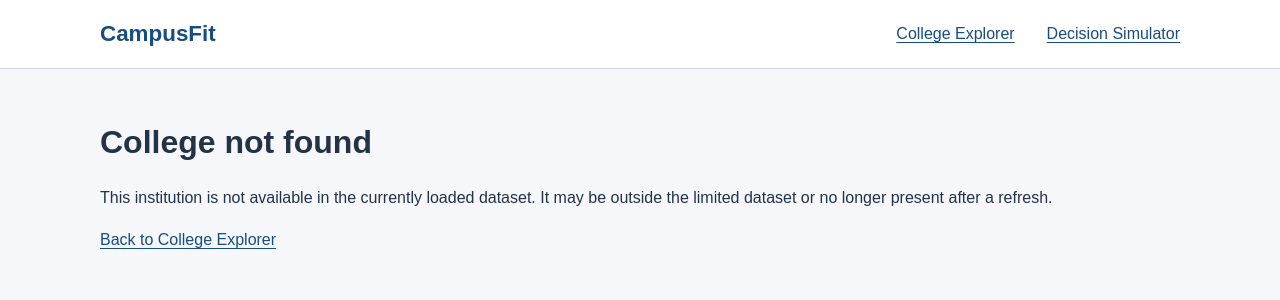
After one commit to Yug-More/CampusFit, a Flask app: template templates/college_detail.html in a window 1280 px wide. The commit adds this page. Shown: the top 300 px of the page. Run offline with Flask 3, Linux system fonts and the light colour scheme; the template is opened without the code that fills it, so the values that code supplies are empty.

Commit message:
feat: add college profiles

```diff
--- a/app.py
+++ b/app.py
@@ -39,6 +39,19 @@ def explorer():
     )
 
 
+@app.route("/college/<int:school_id>")
+def college_detail(school_id):
+    records = get_available_college_data()[0]
+    states, institution_types = get_filter_options(records)
+    selected, _, _ = validate_filters(request.args, states, institution_types)
+    back_query = {key: value for key, value in selected.items() if key in request.args}
+    back_url = url_for("explorer", **back_query)
+    for college in records:
+        if college["school_id"] == school_id:
+            return render_template("college_detail.html", college=college, back_url=back_url)
+    return render_template("college_detail.html", college=None, back_url=back_url), 404
+
+
 @app.route("/simulator")
 def simulator():
     return render_template("simulator_placeholder.html")
--- a/static/css/style.css
+++ b/static/css/style.css
@@ -61,6 +61,12 @@ main {
 h1,
 h2 {
     line-height: 1.3;
+}
+
+h1,
+tbody th,
+.college-details dd {
+    overflow-wrap: anywhere;
 }
 
 section {
@@ -181,3 +187,17 @@ thead {
 tbody tr:nth-child(even) {
     background: #f8fafc;
 }
+
+.college-details {
+    display: grid;
+    grid-template-columns: repeat(auto-fit, minmax(min(100%, 240px), 1fr));
+    gap: 1rem;
+}
+
+.college-details dt {
+    font-weight: bold;
+}
+
+.college-details dd {
+    margin: 0.25rem 0 0;
+}
--- /dev/null
+++ b/templates/college_detail.html
@@ -0,0 +1,28 @@
+{% extends "base.html" %}
+
+{% block title %}{{ college.name if college else 'College not found' }} | CampusFit{% endblock %}
+
+{% block content %}
+{% if college %}
+<h1>{{ college.name }}</h1>
+<p>Institution information from the currently loaded College Scorecard data.</p>
+<section aria-labelledby="details-heading">
+    <h2 id="details-heading">College details</h2>
+    <dl class="college-details">
+        <div><dt>City</dt><dd>{{ college.city or 'Not available' }}</dd></div>
+        <div><dt>State</dt><dd>{{ college.state or 'Not available' }}</dd></div>
+        <div><dt>Institution type</dt><dd>{{ college.institution_type or 'Not available' }}</dd></div>
+        <div><dt>Student size</dt><dd>{{ '{:,}'.format(college.student_size) if college.student_size is not none else 'Not available' }}</dd></div>
+        <div><dt>In-state tuition and fees</dt><dd>{{ '${:,.0f}'.format(college.tuition_in_state) if college.tuition_in_state is not none else 'Not available' }}</dd></div>
+        <div><dt>Out-of-state tuition and fees</dt><dd>{{ '${:,.0f}'.format(college.tuition_out_of_state) if college.tuition_out_of_state is not none else 'Not available' }}</dd></div>
+        <div><dt>Graduation rate (150% time)</dt><dd>{{ '{:.1%}'.format(college.graduation_rate) if college.graduation_rate is not none else 'Not available' }}</dd></div>
+        <div><dt>Median earnings (10 years after entry)</dt><dd>{{ '${:,.0f}'.format(college.median_earnings) if college.median_earnings is not none else 'Not available' }}</dd></div>
+    </dl>
+    <p>Graduation rates concern first-time, full-time students completing within 150% of normal time. Earnings concern working, non-enrolled federal-aid recipients. Measures may describe different reporting years.</p>
+</section>
+{% else %}
+<h1>College not found</h1>
+<p>This institution is not available in the currently loaded dataset. It may be outside the limited dataset or no longer present after a refresh.</p>
+{% endif %}
+<p><a href="{{ back_url }}">Back to College Explorer</a></p>
+{% endblock %}
--- a/templates/explorer.html
+++ b/templates/explorer.html
@@ -102,7 +102,7 @@
         <tbody>
             {% for college in colleges %}
             <tr>
-                <th scope="row">{{ college.name }}</th>
+                <th scope="row"><a href="{{ url_for('college_detail', school_id=college.school_id, **selected) }}">{{ college.name }}</a></th>
                 <td>{{ college.city or 'Not available' }}</td>
                 <td>{{ college.state or 'Not available' }}</td>
                 <td>{{ college.institution_type or 'Not available' }}</td>
```
Also changed, not shown: tests/test_routes.py (+2 -2 lines).
